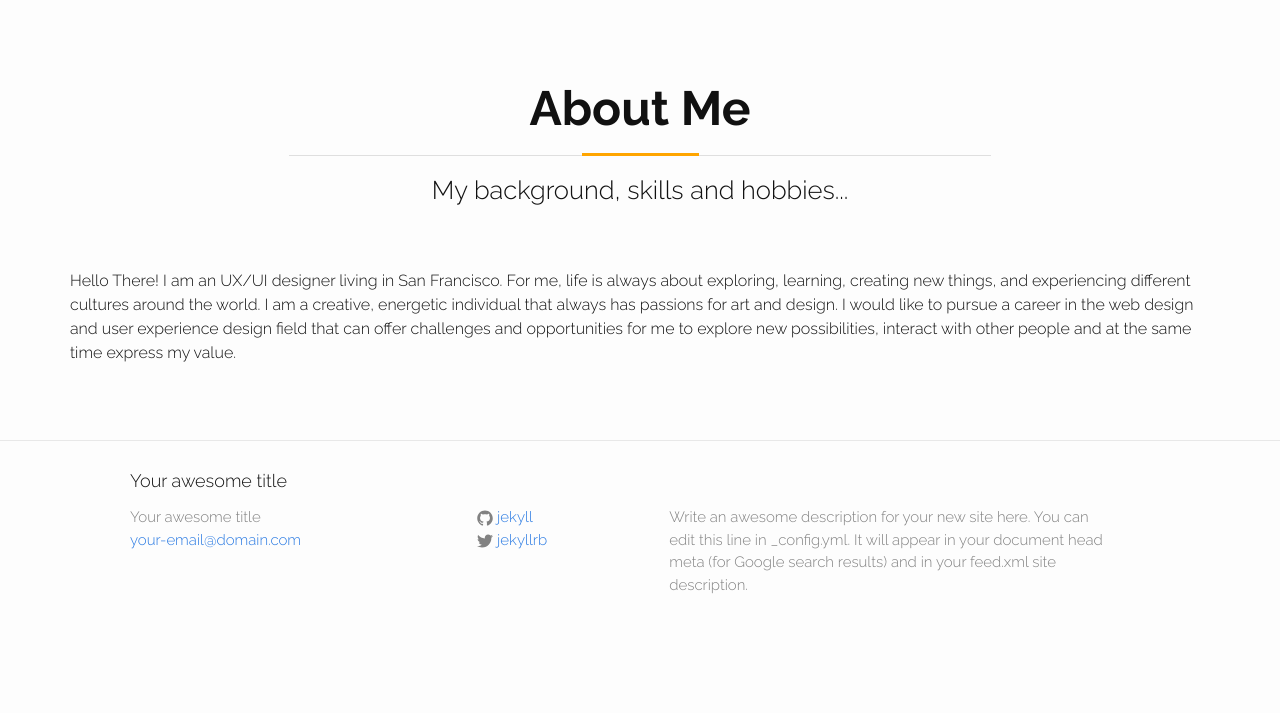
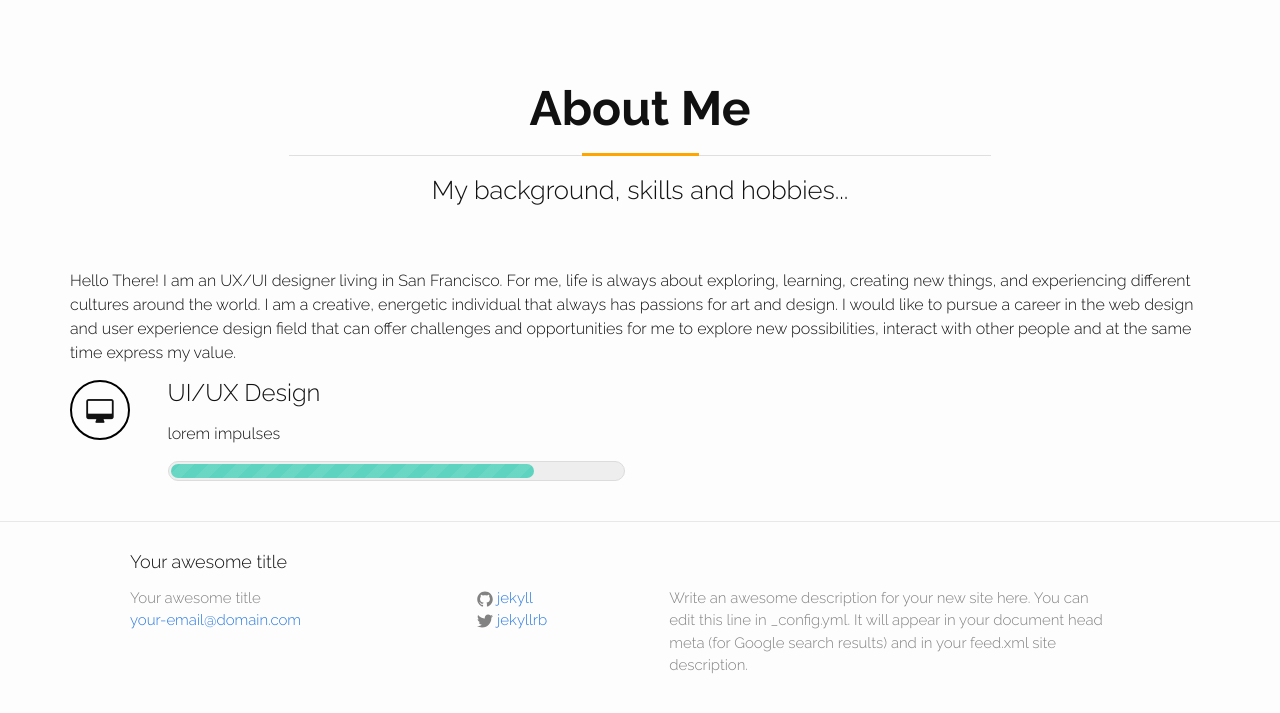
Before and after one commit to qqu/mysite, a Jekyll site: the page built from index.html, in a window 1280 px wide and 1137 px high. Shown: the part 400-1113 px from the top of the window. Built offline with Jekyll 4.4.1, drawn with Linux system fonts in a browser that asks for light colours; nearby versions of some CDN libraries.

Commit message:
Add subfolder of include/Add skill level bar

```diff
--- a/_includes/skills.html
+++ b/_includes/front/skills.html
@@ -5,13 +5,16 @@
                 <h2 class="large section-title">About Me</h2>
                 <div class="section-subtitle">My background, skills and hobbies...</div>
             </div>
-        </div>
+          </div><!-- end of section-header -->
         <div class="section-content">
             <div class="row">
                 <div class="col-md-12">
                     <p>Hello There! I am an UX/UI designer living in San Francisco. For me, life is always about exploring, learning, creating new things, and experiencing different cultures around the world. I am a creative, energetic individual that always has passions for art and design. I would like to pursue a career in the web design and user experience design field that can offer challenges and opportunities for me to explore new possibilities, interact with other people and at the same time express my value.</p>
                 </div>
             </div>
-        </div>
-    </div>
+            <div class="row">
+              {% include front/skills/skill-detail.html  %}
+            </div>
+          </div><!-- end of section content -->
+      </div><!-- end of container -->
 </section>
--- /dev/null
+++ b/_includes/front/skills/skill-detail.html
@@ -0,0 +1,18 @@
+<div class="col-md-6">
+  <div class="row">
+    <div class="col-xs-2">
+      <div class="skill-icon">
+        <i class="fa fa-desktop"></i>
+      </div>
+    </div>
+    <div class="col-xs-10">
+      <div class="skill-info">
+        <h3>UI/UX Design</h3>
+        <p>lorem impulses</p>
+        <div class="skill-lv" aria-label="advanced"></div>
+      </div>
+    </div>
+  </div>
+</div>
+<div class="col-md-6">
+</div>
--- a/_includes/head.html
+++ b/_includes/head.html
@@ -9,6 +9,8 @@
   <link rel="stylesheet" href="{{ "/assets/css/main.css" | prepend: site.baseurl }}">
   <link rel="canonical" href="{{ page.url | replace:'index.html','' | prepend: site.baseurl | prepend: site.url }}">
   <link rel="alternate" type="application/rss+xml" title="{{ site.title }}" href="{{ "/feed.xml" | prepend: site.baseurl | prepend: site.url }}" />
+
+  <link rel="stylesheet" href="https://maxcdn.bootstrapcdn.com/font-awesome/4.5.0/css/font-awesome.min.css">
   <script src="https://ajax.googleapis.com/ajax/libs/jquery/2.1.4/jquery.min.js"></script>
   <script src="/assets/js/functions.js"></script>
 </head>
--- a/_layouts/front.html
+++ b/_layouts/front.html
@@ -7,8 +7,8 @@
 
     {% include header.html %}
     <div class="page-content">
-        {% include hero.html %}
-        {% include skills.html %}
+        {% include front/hero.html %}
+        {% include front/skills.html %}
     </div>
 
     {% include footer.html %}
--- a/assets/_sass/_base.scss
+++ b/assets/_sass/_base.scss
@@ -46,6 +46,11 @@ $xlg: 1.6em;
 $heading-lg: 3em;
 $heading-md: 2.4em;
 $heading-sm: 1.6em;
+
+//colors
+$green: #5ED4C0;
+$red: #F1594E;
+$yellow: #FFBF00;
 
 /**
  * Customized Mixins
--- /dev/null
+++ b/assets/_sass/partials/_skills.scss
@@ -0,0 +1,79 @@
+.skill-icon {
+  i {
+    font-size:$xlg;
+    width:60px;
+    height:60px;
+    line-height:60px;
+    text-align:center;
+    border-radius:32px;
+    border: 2px solid black;
+  }
+}
+
+.skill-info {
+}
+
+.skill-lv {
+  display: block;
+  position: relative; // For positioning bar pseudo elements
+  width: 100%;
+  &:before,
+  &:after {
+    content: "";
+    position: absolute;
+    border-radius: 20px;
+  }
+  &:before {
+    top: 0;
+    right: 0;
+    bottom: 0;
+    left: 0;
+    height: 20px;
+    background: #eeeeee;
+    border: 1px solid #dcdcdc;
+  }
+  &:after {
+    background-color: $green;
+    background: repeating-linear-gradient(-45deg, $green, $green 10px, lighten($green, 3) 10px, lighten($green, 3) 20px);
+    height: 14px;
+    top: 3px;
+    right: 95%;
+    bottom: 3px;
+    left: 3px;
+    @include animation(fill 2s both);
+  }
+  @for $i from 1 through 5 {
+    &:nth-child(#{$i}):after {
+      @include animation-delay(#{$i * 0.5}s);
+    }
+  }
+  &[aria-label="novice"]:after {
+    right: 75%;
+  }
+  &[aria-label="average"]:after {
+    right: 50%;
+  }
+  &[aria-label="adept"]:after {
+    right: 35%;
+  }
+  &[aria-label="advanced"]:after {
+    right: 20%;
+  }
+  &[aria-label="elite"]:after {
+    right: 10%;
+  }
+  &[aria-label="pro"]:after {
+    right: 2px;
+  }
+  &[aria-label="l33tasuar"]:after {
+    // turn it up to 11!
+    right: -10%;
+  }
+}
+
+@include keyframes(fill) {
+  from {
+        right: 100%;
+  }
+
+}
--- a/assets/css/main.scss
+++ b/assets/css/main.scss
@@ -9,4 +9,5 @@
         "syntax-highlighting",
         "bourbon/bourbon",
         "partials/header",
-        "partials/hero";
+        "partials/hero",
+        "partials/skills"
```
Also changed, not shown: _includes/front/hero.html (renamed from _includes/hero.html), 1 other file.
